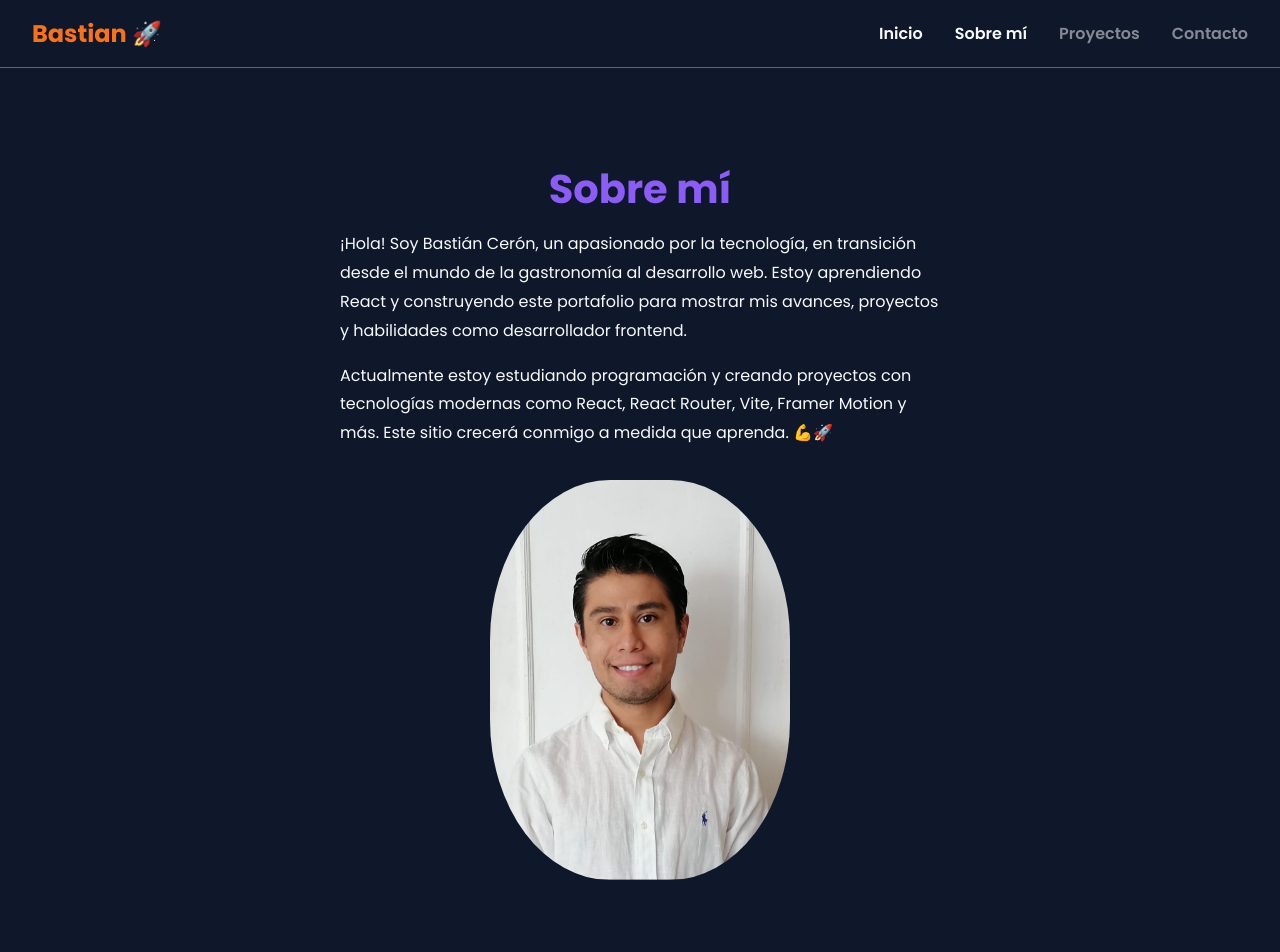
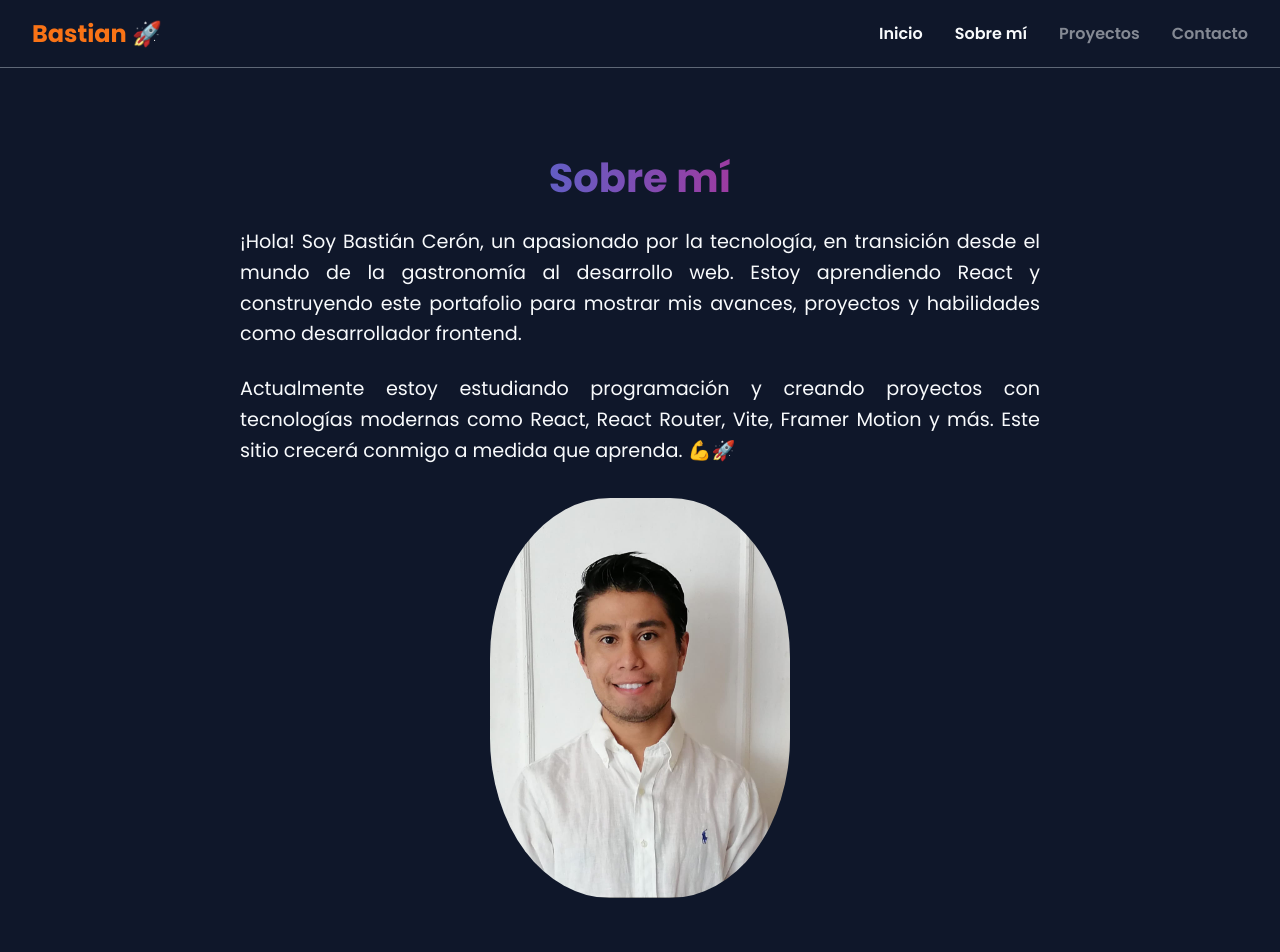
Before and after one commit to bastianCeronDuque/mi-portafolio-react, a React (Vite) app: page /sobre-mi in a window 1280 px wide. Shown: the top 952 px of the page. Built offline with nearby package versions, Linux system fonts and the light colour scheme.

Commit message:
Animaciones de imagenes, botones y textos.

```diff
--- a/src/App.jsx
+++ b/src/App.jsx
@@ -5,7 +5,6 @@ import AnimateRoutes from "./components/AnimateRoutes";
 export default function App() {
   return (
     <Router>
-      <Navbar />
       <AnimateRoutes />
     </Router>
   );
--- a/src/components/AnimateRoutes.jsx
+++ b/src/components/AnimateRoutes.jsx
@@ -1,20 +1,23 @@
-import { Routes, Route, useLocation } from 'react-router-dom';
-import { AnimatePresence } from 'framer-motion';
-import Home from '../pages/Home';
-import About from '../pages/About';
+import { Routes, Route, useLocation } from "react-router-dom";
+import { AnimatePresence } from "framer-motion";
+import Home from "../pages/Home";
+import About from "../pages/About";
 // import Projects from '../pages/Projects';
 // import Contact from '../pages/Contact';
-
+import Layout from "./Layout";
 
 export default function AnimatedRoutes() {
   const location = useLocation();
   return (
     <AnimatePresence mode="wait">
       <Routes location={location} key={location.pathname}>
-        <Route path="/" element={<Home />} />
-        <Route path="/sobre-mi" element={<About />} />
-        {/* <Route path="/proyectos" element={<Projects />} /> */}
-        {/* <Route path="/contacto" element={<Contact />} /> */}
+        <Route element={<Layout />}>
+          {/* Aquí puedes agregar más rutas anidadas si es necesario */}
+          <Route path="/" element={<Home />} />
+          <Route path="/sobre-mi" element={<About />} />
+          {/* <Route path="/proyectos" element={<Projects />} /> */}
+          {/* <Route path="/contacto" element={<Contact />} /> */}
+        </Route>
       </Routes>
     </AnimatePresence>
   );
--- /dev/null
+++ b/src/components/AnimatedToggle.jsx
@@ -0,0 +1,36 @@
+import { useState } from "react";
+import { motion, AnimatePresence } from "framer-motion";
+
+export default function AnimatedToggle() {
+  const [visible, setVisible] = useState(false);
+  return (
+    <div className="animate-toggle-container">
+      <motion.button
+        whileHover={{ scale: 1.1 }}
+        whileTap={{ scale: 0.95 }}
+        onClick={() => setVisible(!visible)}
+        className="btn-accion2"
+      >
+        {visible ? "Ocultar mensaje" : "Ver mas!"}
+      </motion.button>
+      <AnimatePresence>
+        {visible && (
+          <motion.div
+            key="mensaje"
+            initial={{ opacity: 0, y: -30 }}
+            animate={{ opacity: 1, y: 0 }}
+            exit={{ opacity: 0, y: 30 }}
+            transition={{ duration: 0.5 }}
+            style={{ marginTop: "2rem", fontSize: "1.2rem", color: "#4ade80" }}
+          >
+            ✨{" "}
+            <h2 style={{ fontSize: "2rem" }}>
+              🪛Estamos en fase de construccion🔨
+            </h2>{" "}
+            <code>Inspiracion</code> + <code>Investigacion</code> + <code>Invencion</code> + <code>Imaginacion</code> + <code>Ingenio</code>
+          </motion.div>
+        )}
+      </AnimatePresence>
+    </div>
+  );
+}
--- /dev/null
+++ b/src/components/FadeInWhenVisible.jsx
@@ -0,0 +1,18 @@
+import {motion, useInView} from "framer-motion";
+import {useRef} from "react";
+
+export default function FadeInWhenVisible({children}) {
+    const ref = useRef(null);
+    const isInView = useInView(ref, {once: true, margin: "-100px"});
+
+    return(
+        <motion.div
+            ref={ref}
+            initial={{opacity: 0, y: 50}}
+            animate={isInView ? {opacity: 1, y: 0} : {}}
+            transition={{duration: 0.8, ease: "easeOut"}}
+        >
+            {children}
+        </motion.div>
+    )
+}
--- /dev/null
+++ b/src/components/Footer.jsx
@@ -0,0 +1,9 @@
+
+
+export default function Footer() {
+    return(
+        <footer className="footer">
+            <p>© {new Date().getFullYear()} Bastián Cerón — Todos los derechos reservados.</p>
+        </footer>
+    )
+}
--- /dev/null
+++ b/src/components/Layout.jsx
@@ -0,0 +1,14 @@
+import { Outlet } from "react-router-dom";
+import Navbar from "./Navbar";
+import Footer from "./Footer";
+export default function Layout() {
+  return (
+    <>
+      <Navbar />
+      <main className="main-content">
+        <Outlet />
+      </main>
+      <Footer />
+    </>
+  );
+}
--- a/src/pages/About.jsx
+++ b/src/pages/About.jsx
@@ -1,50 +1,52 @@
 import { motion } from "framer-motion";
+import FadeInWhenVisible from "../components/FadeInWhenVisible";
 import devImg from "../assets/bastian-dev.jpg";
 export default function About() {
   return (
     <motion.div
-      className="about"
+      className="about-container"
       initial={{ opacity: 0, y: -40 }}
       animate={{ opacity: 1, y: 0 }}
       exit={{ opacity: 0, y: 50 }}
       transition={{ duration: 0.8 }}
-      style={{
-        maxWidth: "600px",
-        margin: "4rem auto",
-        padding: "1rem",
-        lineHeight: "1.8rem",
-      }}
     >
+      <FadeInWhenVisible>
         <h1
-        style={{
-          fontSize: "2.5rem",
-          textAlign: "center",
-          color: "var(--color-primary)",
-        }}
+        className="about-container-titulo"
+          // style={{
+          //   fontSize: "2.5rem",
+          //   textAlign: "center",
+          //   color: "var(--color-primary)",
+          // }}
         >
           Sobre mí
         </h1>
-      <p>
-        ¡Hola! Soy Bastián Cerón, un apasionado por la tecnología, en transición
-        desde el mundo de la gastronomía al desarrollo web. Estoy aprendiendo
-        React y construyendo este portafolio para mostrar mis avances, proyectos
-        y habilidades como desarrollador frontend.
+      </FadeInWhenVisible>
+      <FadeInWhenVisible>
+        <p className="about-container-p">
+          ¡Hola! Soy Bastián Cerón, un apasionado por la tecnología, en
+          transición desde el mundo de la gastronomía al desarrollo web. Estoy
+          aprendiendo React y construyendo este portafolio para mostrar mis
+          avances, proyectos y habilidades como desarrollador frontend.
         </p>
-      <p>
+      </FadeInWhenVisible>
+      <FadeInWhenVisible>
+        <p className="about-container-p">
           Actualmente estoy estudiando programación y creando proyectos con
           tecnologías modernas como React, React Router, Vite, Framer Motion y
           más. Este sitio crecerá conmigo a medida que aprenda. 💪🚀
         </p>
+      </FadeInWhenVisible>
       <motion.img
         src={devImg}
         alt="Desarrollador Frontend"
         className="dev-img"
         initial={{ opacity: 0, scale: 0.8 }}
         animate={{ opacity: 1, scale: 1 }}
-      transition={{ duration: 1, delay: 0.5 }}
-      >
-
-      </motion.img>
+        whileHover={{ scale: 1.05, rotate: 2 }}
+        whileTap={{ scale: 0.95, rotate: -2 }}
+        transition={{type:'spring',stifness: 300, damping: 20}}
+      ></motion.img>
     </motion.div>
   );
 }
--- a/src/pages/Home.jsx
+++ b/src/pages/Home.jsx
@@ -1,5 +1,6 @@
 import { motion } from "framer-motion";
 import { Link } from "react-router-dom";
+import AnimatedToggle from "../components/AnimatedToggle";
 import devImg from "../assets/bastian-dev.jpg";
 import "../styles/Home.css";
 export default function Home() {
@@ -19,22 +20,26 @@ export default function Home() {
         src={devImg}
         alt="Desarrollador Frontend"
         className="dev-img"
+        whileHover={{ scale: 1.05, rotate: 2 }}
+        whileTap={{ scale: 0.95, rotate: -2 }}
         initial={{ opacity: 0, scale: 0.8 }}
         animate={{ opacity: 1, scale: 1 }}
-        transition={{ duration: 1, delay: 0.5 }}
+        transition={{type:'spring',stifness: 300, damping: 20}}
         >
         </motion.img>
         <motion.button
         className="btn-accion"
-        whileHover={{ scale: 1.05 }}
+        whileHover={{
+          scale: 1.1,
+          backgroundColor: 'var(--color-accent)',
+          boxShadow: "0px 0px 12px rgba(99, 102, 241, 0.6)"
+         }}
         whileTap={{ scale: 0.95 }}
         disabled
         >
           Próximamente: Mis proyectos 💻
         </motion.button>
-        <h2 style={{ fontSize: "2rem" }}>
-          🪛Estamos en fase de construccion🔨
-        </h2>
+        <AnimatedToggle />
       </motion.div>
     </>
   );
--- a/src/styles/Home.css
+++ b/src/styles/Home.css
@@ -20,12 +20,25 @@
     background-color: var(--color-primary);
     color: white;
     border: none;
-    padding: 0.75rem 2rem;
+    padding: 0.8rem 1.5rem;
     font-size: 1rem;
     border-radius: 1rem;
     transition: all 0.3s ease;
     cursor: not-allowed;
     opacity: 0.7;
+    font-weight: 600;
+}
+.btn-accion2{
+    background-color: var(--color-primary);
+    color: white;
+    border: none;
+    padding: 0.8rem 1.5rem;
+    font-size: 1rem;
+    border-radius: 1rem;
+    transition: all 0.3s ease;
+    cursor: pointer;
+    opacity: 0.7;
+    font-weight: 600;
 }
 .dev-img{
     width: 300px;
--- a/src/styles/global.css
+++ b/src/styles/global.css
@@ -20,8 +20,43 @@ button {
 button:hover {
   transform: scale(1.05);
 }
-.text-gradient-muted{
+.text-gradient-muted {
   background: var(--color-muted-gradient);
   -webkit-background-clip: text;
   -webkit-text-fill-color: transparent;
 }
+.main-content {
+  min-height: 80vh;
+  padding: 2rem 1 rem;
+}
+.footer {
+  text-align: center;
+  padding: 1rem;
+  background: var(--color-bg-secondary);
+  color: var(--color-muted);
+  font-size: 0.9rem;
+}
+.about-container{
+  max-width: 800px;
+  margin: 5rem auto;
+  padding: 0 1rem;
+  text-align: center;
+}
+.about-container-titulo{
+  font-size: 2.5rem;
+  margin-bottom: 1rem;
+  background: linear-gradient(to right, var(--color-gradient-1), var(--color-gradient-2));
+  -webkit-background-clip: text;
+  -webkit-text-fill-color: transparent;
+}
+.about-container-p{
+  text-align: justify;
+  font-size: 1.2rem;
+  color: var(--color-text);
+  margin-bottom: 1.5rem;
+  line-height: 1.6;
+}
+.animate-toggle-container{
+  text-align: center;
+  margin-top: 3rem;
+}
--- a/src/styles/variables.css
+++ b/src/styles/variables.css
@@ -6,4 +6,6 @@
   --color-muted: #5e6776;
   --color-muted-gradient: linear-gradient(to right, #0099ff, #ff0066);
   --font-main: "Poppins", sans-serif;
+  --color-gradient-1: #0099ff;
+  --color-gradient-2: #ff0066;
 }
```
Lines whose indentation alone changed are shown as unchanged.
